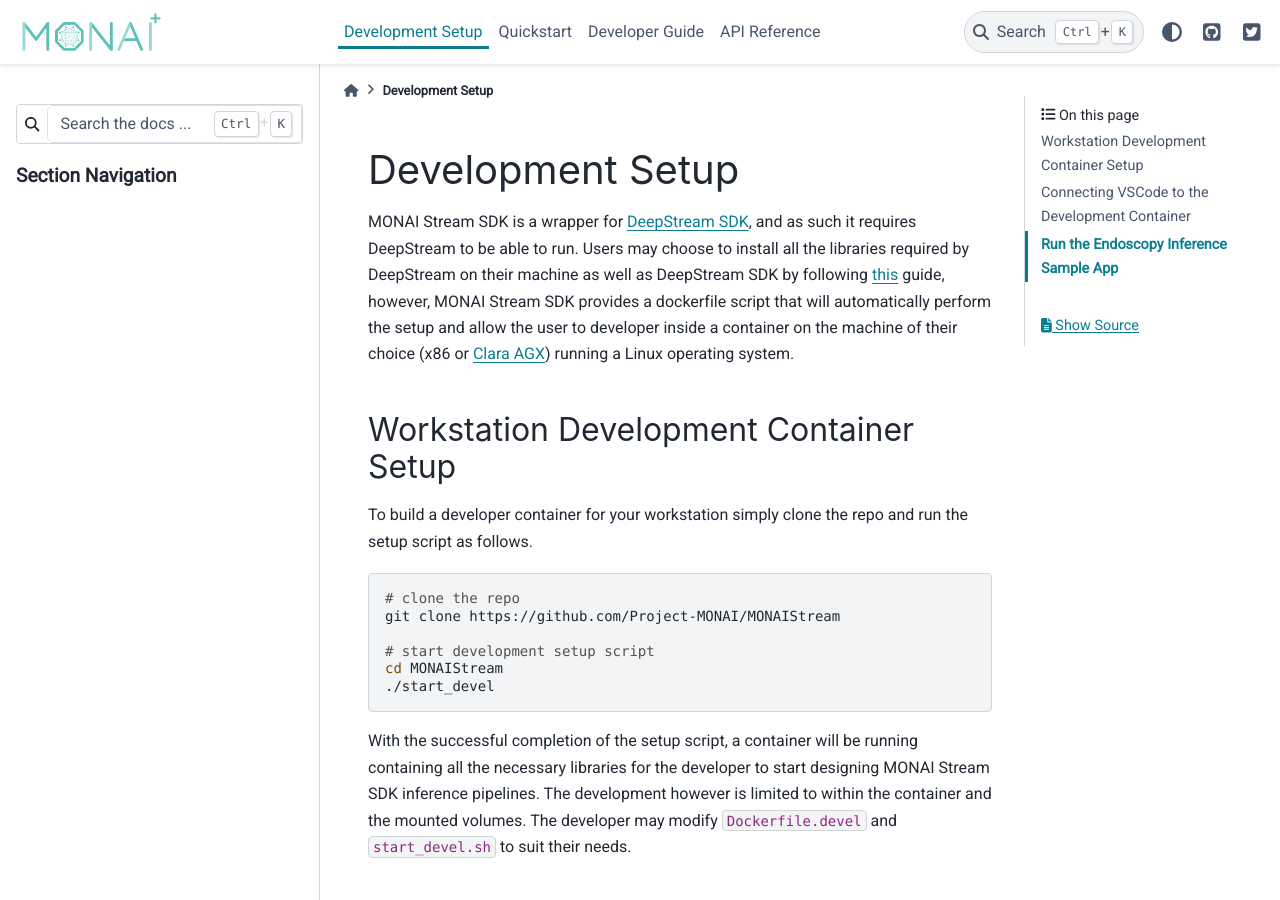
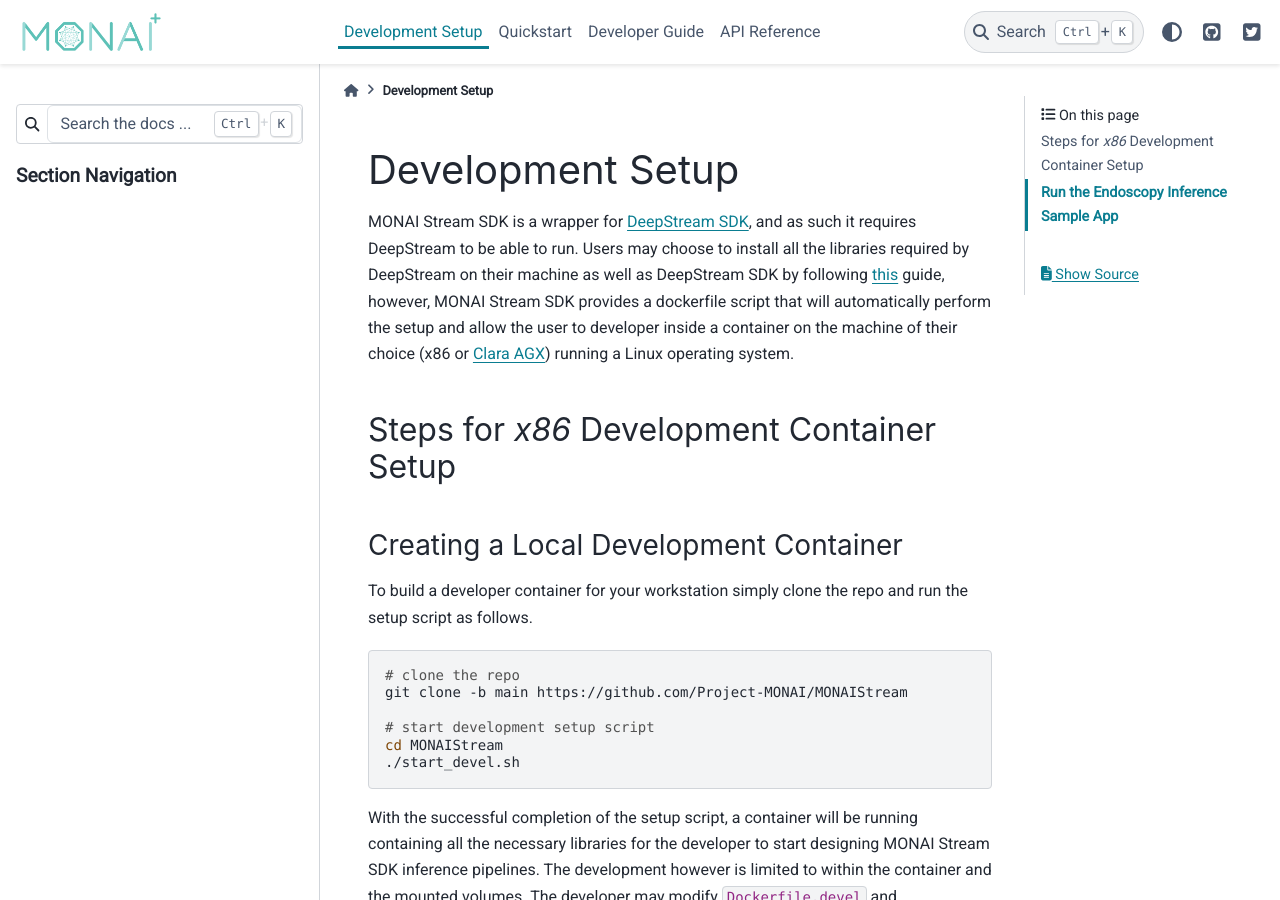
Before and after one commit to Project-MONAI/MONAIStream, a Sphinx documentation site: the page built from docs/source/installation.rst, in a window 1280 px wide and 900 px high. Built offline with Sphinx 7.4.7 and the PyData theme 0.15.4, drawn with Linux system fonts in a browser that asks for light colours; some web fonts are replaced; pages that are not in the unit, such as notebooks, are missing from menus.

```diff
--- a/docs/source/installation.rst
+++ b/docs/source/installation.rst
@@ -10,19 +10,22 @@ provides a dockerfile script that will automatically perform the setup and allow
 inside a container on the machine of their choice (x86 or `Clara AGX <https://developer.nvidia.com/clara-agx-devkit>`_)
 running a Linux operating system.
 
-Workstation Development Container Setup
-==============================================
+Steps for `x86` Development Container Setup
+===========================================
+
+Creating a Local Development Container
+--------------------------------------
 
 To build a developer container for your workstation simply clone the repo and run the setup script as follows.
 
 .. code-block:: bash
 
     # clone the repo
-    git clone https://github.com/Project-MONAI/MONAIStream
+    git clone -b main https://github.com/Project-MONAI/MONAIStream
 
     # start development setup script
     cd MONAIStream
-    ./start_devel
+    ./start_devel.sh
 
 With the successful completion of the setup script, a container will be running containing all the necessary libraries
 for the developer to start designing MONAI Stream SDK inference pipelines. The development however is limited to within
@@ -30,7 +33,7 @@ the container and the mounted volumes. The developer may modify ``Dockerfile.dev
 needs.
 
 Connecting VSCode to the Development Container
-==============================================
+----------------------------------------------
 
 To start developing within the newly created MONAI Stream SDK development container users may choose to use their favorite
 editor or IDE. Here, we show how one could setup VSCode on their local machine to start developing MONAI Stream inference
```
Also changed, not shown: 2 other files.
